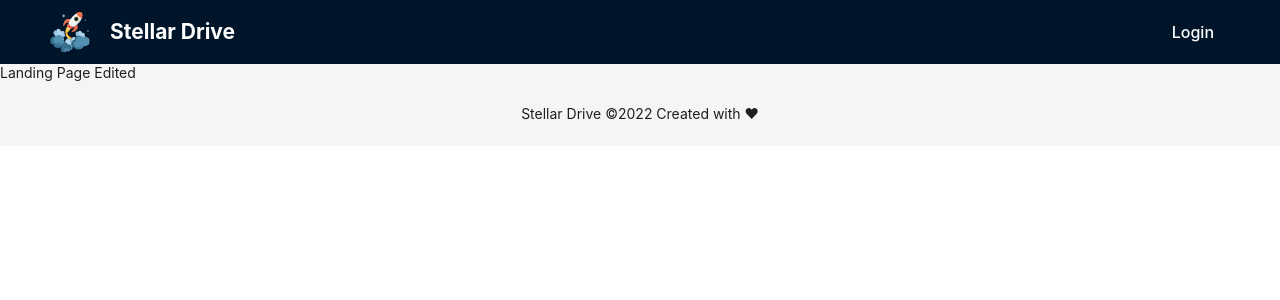
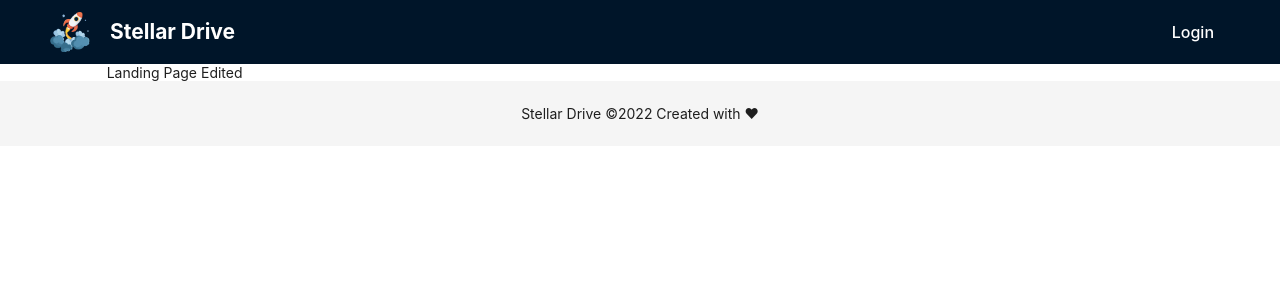
Before and after one commit to shakthisachintha/stellar-drive, a React (Create React App) app: page / in a window 1280 px wide. Shown: the top 300 px of the page. Built offline with nearby package versions, Linux system fonts and the light colour scheme.

Commit message:
development

```diff
--- a/src/App.tsx
+++ b/src/App.tsx
@@ -1,5 +1,5 @@
 import React from 'react';
-import { Layout } from 'antd';
+import { Col, Layout, Row } from 'antd';
 import { Content } from 'antd/es/layout/layout';
 import { BrowserRouter, Route, Switch } from 'react-router-dom';
 import Navbar from './components/Navbar/Navbar';
@@ -14,10 +14,12 @@ import UploadPage from './pages/UploadPage/UploadPage';
 function App() {
 
   return (
-    <Layout>
+    <Layout style={{backgroundColor: 'white'}}>
       <BrowserRouter>
         <Navbar />
         <Content>
+          <Row align={'middle'} justify={'center'}>
+            <Col className='main-wrapper' span={20}>
               <Switch>
                 <Route exact path="/" component={LandingPage} />
                 <Route exact path="/dashboard" component={DashboardPage} />
@@ -25,6 +27,8 @@ function App() {
                 <Route exact path="/upload" component={UploadPage} />
                 <Route path="*" component={ErrorPage} />
               </Switch>
+            </Col>
+          </Row>
         </Content>
         <SiteFooter />
       </BrowserRouter>
```
Lines whose indentation alone changed are shown as unchanged.
